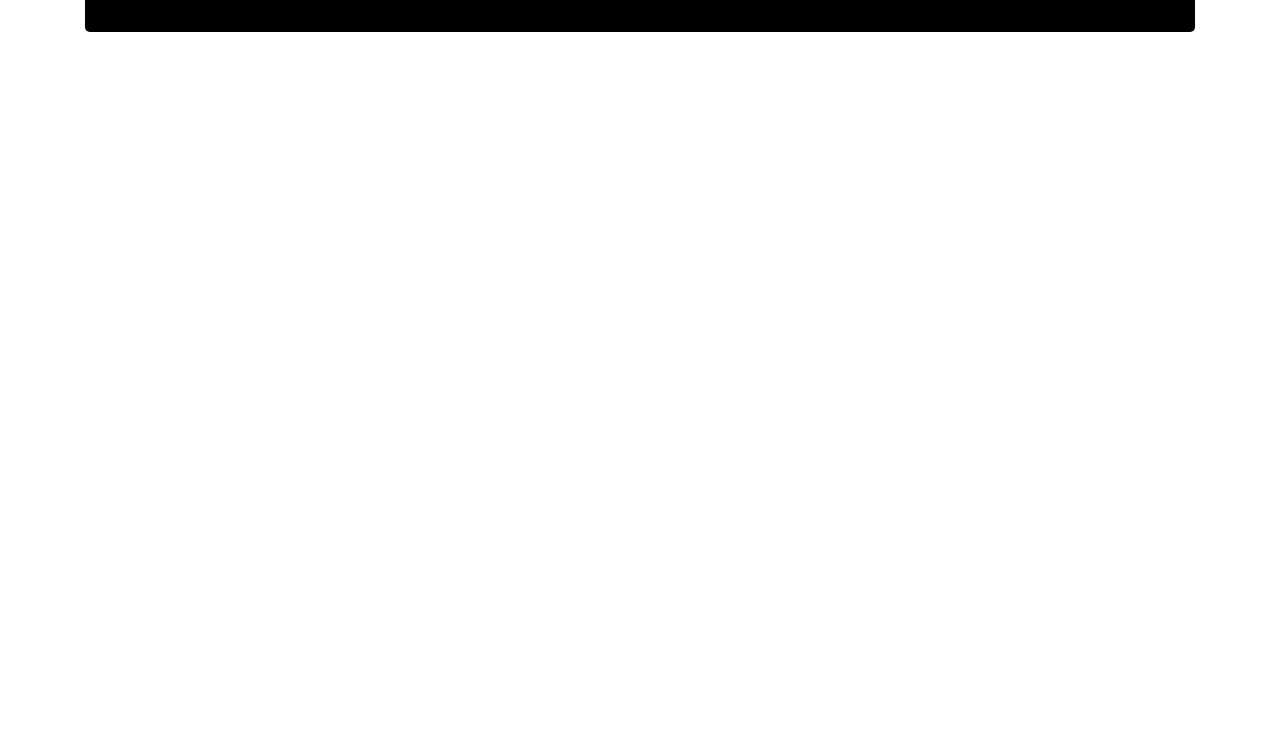
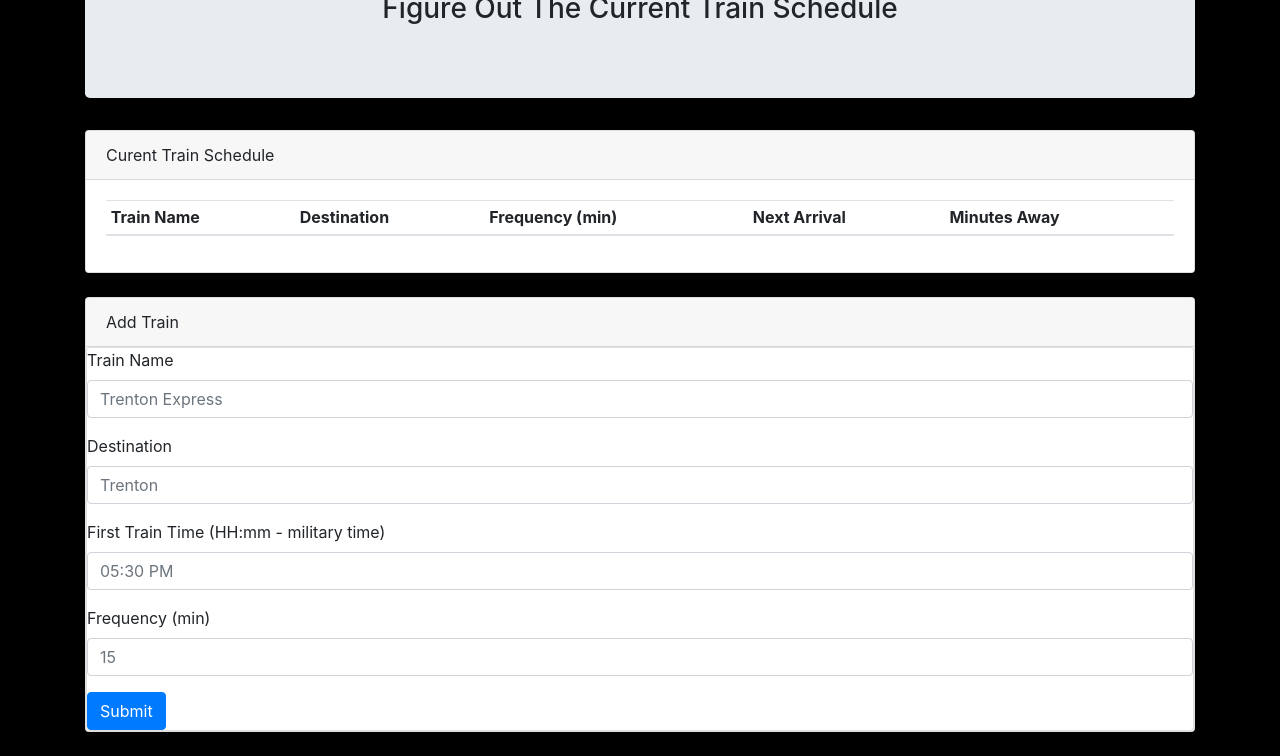
Before and after one commit to leoncecilia17/TrainActivity, a plain HTML site: page index.html in a window 1280 px wide. Shown: the part 128-884 px from the top of the page. Before the commit the page ends 800 px from the top, so only its background shows below. Drawn offline with nearby package versions, Linux system fonts and the light colour scheme.

Commit message:
finished html set up

```diff
--- a/assets/css/reset.css
+++ /dev/null
@@ -1,48 +0,0 @@
-/* http://meyerweb.com/eric/tools/css/reset/
-   v2.0 | 20110126
-   License: none (public domain)
-*/
-
-html, body, div, span, applet, object, iframe,
-h1, h2, h3, h4, h5, h6, p, blockquote, pre,
-a, abbr, acronym, address, big, cite, code,
-del, dfn, em, img, ins, kbd, q, s, samp,
-small, strike, strong, sub, sup, tt, var,
-b, u, i, center,
-dl, dt, dd, ol, ul, li,
-fieldset, form, label, legend,
-table, caption, tbody, tfoot, thead, tr, th, td,
-article, aside, canvas, details, embed,
-figure, figcaption, footer, header, hgroup,
-menu, nav, output, ruby, section, summary,
-time, mark, audio, video {
-	margin: 0;
-	padding: 0;
-	border: 0;
-	font-size: 100%;
-	font: inherit;
-	vertical-align: baseline;
-}
-/* HTML5 display-role reset for older browsers */
-article, aside, details, figcaption, figure,
-footer, header, hgroup, menu, nav, section {
-	display: block;
-}
-body {
-	line-height: 1;
-}
-ol, ul {
-	list-style: none;
-}
-blockquote, q {
-	quotes: none;
-}
-blockquote:before, blockquote:after,
-q:before, q:after {
-	content: '';
-	content: none;
-}
-table {
-	border-collapse: collapse;
-	border-spacing: 0;
-}
--- a/assets/css/style.css
+++ b/assets/css/style.css
@@ -0,0 +1,7 @@
+body {
+    background-color: black;
+}
+
+tr {
+    align: center;
+}
--- a/index.html
+++ b/index.html
@@ -17,22 +17,77 @@
     <!-- Moment.js Reference -->
     <script src="https://cdnjs.cloudflare.com/ajax/libs/moment.js/2.22.2/moment.min.js"></script>
 
-    <!-- CSS styling  -->
-    <link rel="stylesheet" href="./assets/css/reset.css">
+    <!-- CSS Styling  -->
     <link rel="stylesheet" href="./assets/css/style.css">
 </head>
 
 <body>
 
-    <div class = "container">
-            <div class="jumbotron" style="background-color: black; color: white">
-                    <h1 class="text-center">Employee Data Management</h1>
-                    <h3 class="text-center">A Comprehensive Directory of Employee Billable Hours</h3>
-                  </div>
+    <div class="container">
+        <div class="jumbotron">
+            <h1 class="text-center">It's Go Time! </h1>
+            <h3 class="text-center">Figure Out The Current Train Schedule</h3>
+        </div>
+
+    <div class="row">
+        <div class="col-md-12">
+            <!-- Current Train Schedule -->
+            <div class="card mb-4">
+                <div class="card-header">Curent Train Schedule</div>
+                <div class="card-body">
+                    <table class="table table-sm tabler-hover" id='train-table'>
+                        <thead>
+                            <tr>
+                                <th scope="col">Train Name</th>
+                                <th scope="col">Destination</th>
+                                <th scope="col">Frequency (min)</th>
+                                <th scope="col">Next Arrival</th>
+                                <th scope="col">Minutes Away</th>
+                            </tr>
+                        </thead>
+                        <tbody>
+                            <!-- New scheduled train will go here  -->
+                        </tbody>
+                    </table>
+                </div>
+            </div>
+        </div>
     </div>
 
+    <div class="row">
+        <div class="col-md-12">
+            <!-- Add Train -->
+            <div class="card mb-4">
+                <div class="card-header">Add Train</div>
+                <div class="card body">
 
-<!-- JavaScript Link -->
+                        <form>
+                                <div class="form-group">
+                                  <label for="train-name-input">Train Name</label>
+                                  <input class="form-control" id="train-name-input" placeholder="Trenton Express" type="text">
+                                </div>
+                                <div class="form-group">
+                                  <label for="destination-input">Destination</label>
+                                  <input class="form-control" id="destination-input" placeholder="Trenton" type="text">
+                                </div>
+                                <div class="form-group">
+                                  <label for="first-time-input">First Train Time (HH:mm - military time)</label>
+                                  <input class="form-control" id="first-time-input" placeholder="05:30 PM" type="text">
+                                </div>
+                                <div class="form-group">
+                                  <label for="frequency-input">Frequency (min)</label>
+                                  <input class="form-control" id="frequency-input" placeholder="15" type="text">
+                                </div>
+                                <button class="btn btn-primary float-left" id="add-train-btn">Submit</button>
+                              </form>
+                </div>
+            </div>
+        </div>
+    </div>
+
+</div>
+
+    <!-- JavaScript Link -->
     <script src="https://cdnjs.cloudflare.com/ajax/libs/jquery/3.2.1/jquery.min.js"></script>
     <script type="text/javascript" src="assets/javascript/train.js"></script>
 
```
